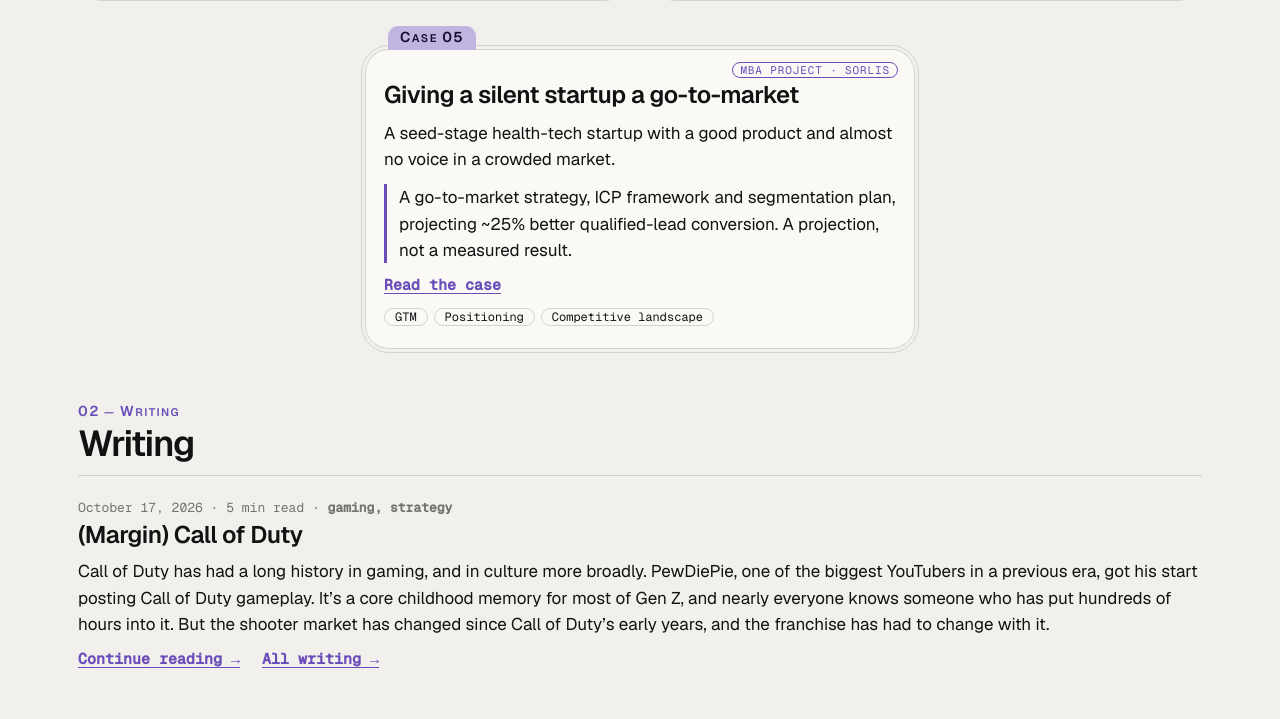
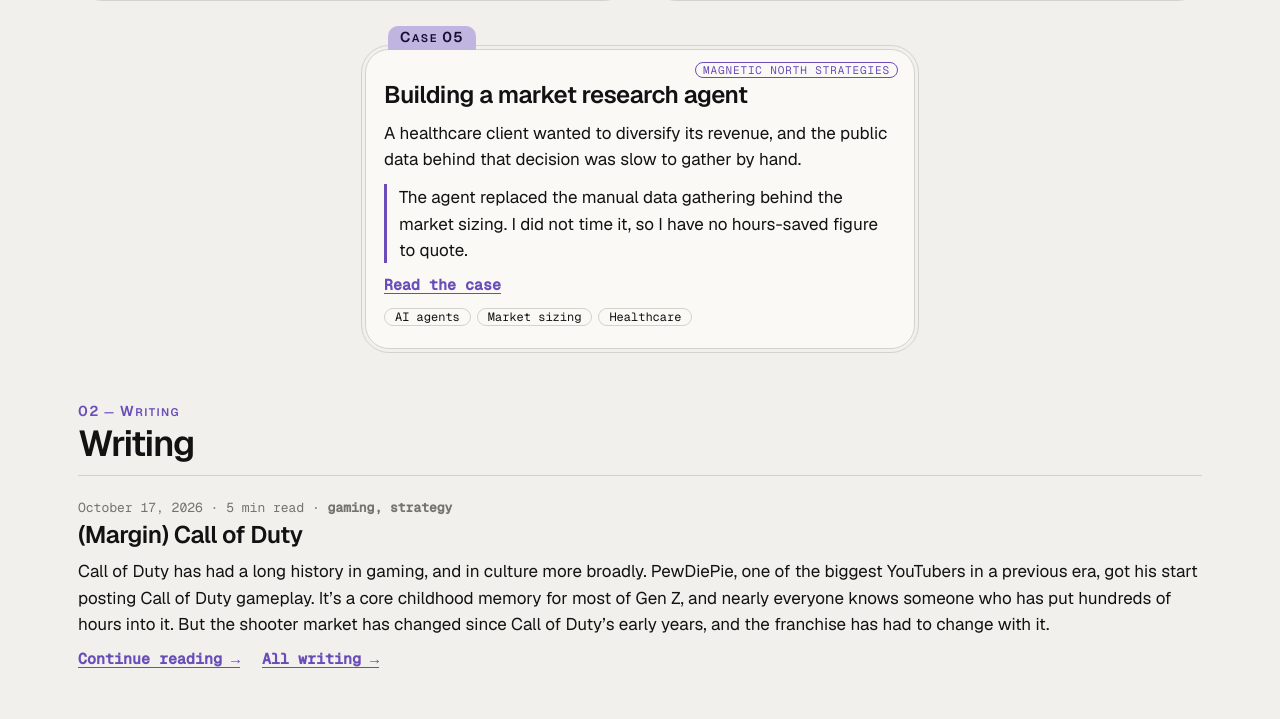
Before and after one commit to utkarshcm/utkarshcm.github.io, a plain HTML site: page index.html in a window 1280 px wide. Shown: the part 1511-2230 px from the top of the page. Drawn offline with nearby package versions, Linux system fonts and the light colour scheme.

Commit message:
Case 5: market research agent (Magnetic North) replaces Sorlis; Building adds sale-alert idea
Co-Authored-By: Claude Sonnet 5.5 <noreply@anthropic.com>
Claude-Session: https://claude.ai/code/session_014eS5GvBxe7fafiixMy2iLD

```diff
--- a/index.html
+++ b/index.html
@@ -246,7 +246,7 @@ if(GC_CODE){const g=document.createElement('script');g.async=true;g.src='https:/
 const C={
   name:'Utkarsh Mishra', role:'MBA ’26 · Strategy & Ops · Pricing & GTM',
   blurb:'I’m a professional problem solver and operator. I study markets, I talk to people, and I put together strategies for senior leadership to do their best work! Most importantly, I take initiative to see all this through, and also to bring said strategies to fruition.\n\nI have done this for three years at Deloitte in internal strategy and operations, and then in a Business Strategy internship at ServiceNow, during my MBA at Vanderbilt.\n\nI like problems where the data is messy and the decision is contested. I studied computer science, so I build my own tools when the data will not come to me. I once automated a pricing feed that had cost a team about 72 hours a year. I am looking for a Strategy & Ops, BizOps or GTM role at a tech company in San Francisco or New York.\n\nI also really like video games! (The Tetris blocks on top may have given that away.) And movies. And books. And talking to people about their favorite games, movies and books.',
-  now:[['building','This site, and a small text game about vague emails'],['reading','One Up by Joost van Dreunen, On Writing Well by William Zinsser, and Stoner by John Williams'],['playing','Grand Theft Auto VI']],
+  now:[['building','This site, a small text game about vague emails, and something to help you know when your favorite item is on sale immediately'],['reading','One Up by Joost van Dreunen, On Writing Well by William Zinsser, and Stoner by John Williams'],['playing','Grand Theft Auto VI']],
   obsessed:[['Agentic AI workflows','Ongoing'],['Indie game releases','Seasonal'],['Pickleball','Weekends'],['Bay Area food scene','Always'],['Writing','Periodical']],
   aistack:[['Claude','Thinking partner'],['GPT','Second opinion'],['n8n','Automation'],['Emergent','Vibe coding'],['Custom agents','Leverage']],
   deskNote:'click a block. it falls. something opens. click them all.',
@@ -326,14 +326,14 @@ Call of Duty sits on one of the deepest legacies in first-person shooters. What
      r:'Recommendations projecting a 2.6x uplift in contract value, and alignment across teams on product strategy and the order of investment.',
      w:'Test the sizing assumptions with the sellers who talk to customers every day.',
      t:['Market sizing','Competitive analysis','Roadmap']},
-    {n:'Giving a silent startup a go-to-market',s:'MBA project · Sorlis',
-     d:'A seed-stage health-tech startup with a good product and almost no voice in a crowded market.',
-     c:'Sorlis is a seed-stage AI health-tech startup that detects pressure ulcers early. This was an MBA consulting project.',
-     p:'The product was strong on paper but nearly invisible: no communications, no plain account of how it worked, and no clear view of how it compared with the market.',
-     a:'I mapped eleven competitors on positioning, claimed value and communications. Four patterns emerged: end-to-end packages, cost-savings pitches, credibility built through content and clinician voices, and companies assuming the buyer already understands the problem. Sorlis was doing none of the credibility work. I recommended testing whether early detection was the right lead, explaining the product at a high level, building credibility with clinician advocates and content, and sketching an outbound plan.',
-     r:'A go-to-market strategy, ICP framework and segmentation plan, projecting ~25% better qualified-lead conversion. A projection, not a measured result.',
-     w:'Settle who in a hospital makes the first call on pressure ulcers before choosing the message. I left that question open.',
-     t:['GTM','Positioning','Competitive landscape']}
+    {n:'Building a market research agent',s:'Magnetic North Strategies',
+     d:'A healthcare client wanted to diversify its revenue, and the public data behind that decision was slow to gather by hand.',
+     c:'Magnetic North Strategies ran a market intelligence and opportunity assessment for a healthcare client looking to diversify its revenue base. I worked on it as a contract consultant, covering value chain analysis, market sizing, the competitive landscape and partnership options.',
+     p:'Market sizing depended on large public datasets, such as CMS data, that took manual work to pull and clean.',
+     a:'I built an AI research agent with Claude. Given a set of parameters written as a prompt, it pulls the relevant public data, cleans it, and hands back numbers ready for the market sizing.',
+     r:'The agent replaced the manual data gathering behind the market sizing. I did not time it, so I have no hours-saved figure to quote.',
+     w:'Measure the time saved from the first run, so the benefit is a number and not a claim.',
+     t:['AI agents','Market sizing','Healthcare']}
   ],
   tools:[['Pricing strategy','daily','Packaging, competitive pricing, margins.'],['Go-to-market','solid','ICPs, segmentation, positioning.'],['Financial modeling','solid','Cost drivers to decisions.'],['Python & Power BI','solid','Automated pricing pulls from the AWS API.'],['Excel & SQL','daily','The unglamorous core.'],['AI tooling','solid','Prompting, Claude Code, Git.']]
 };
```
